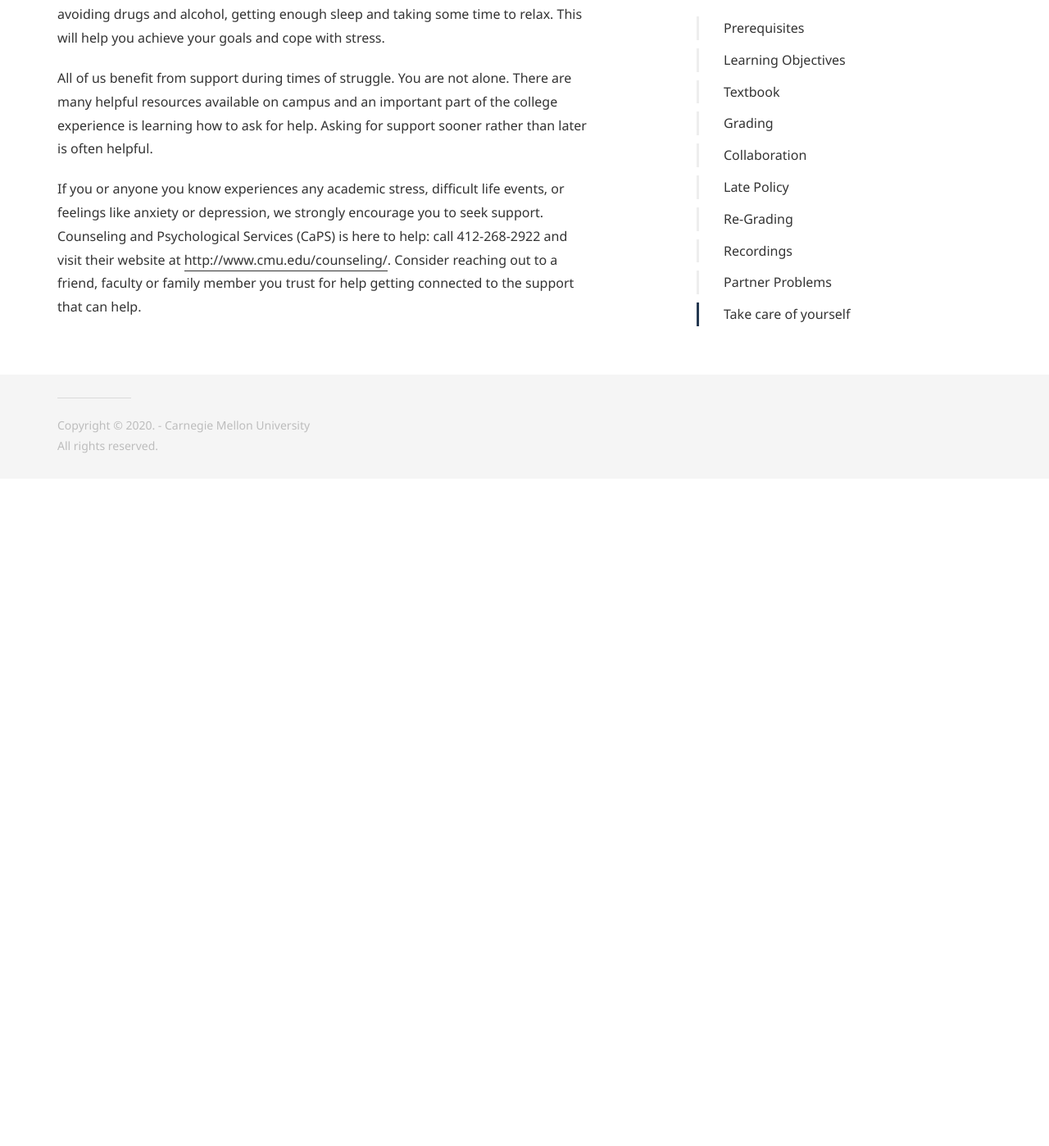
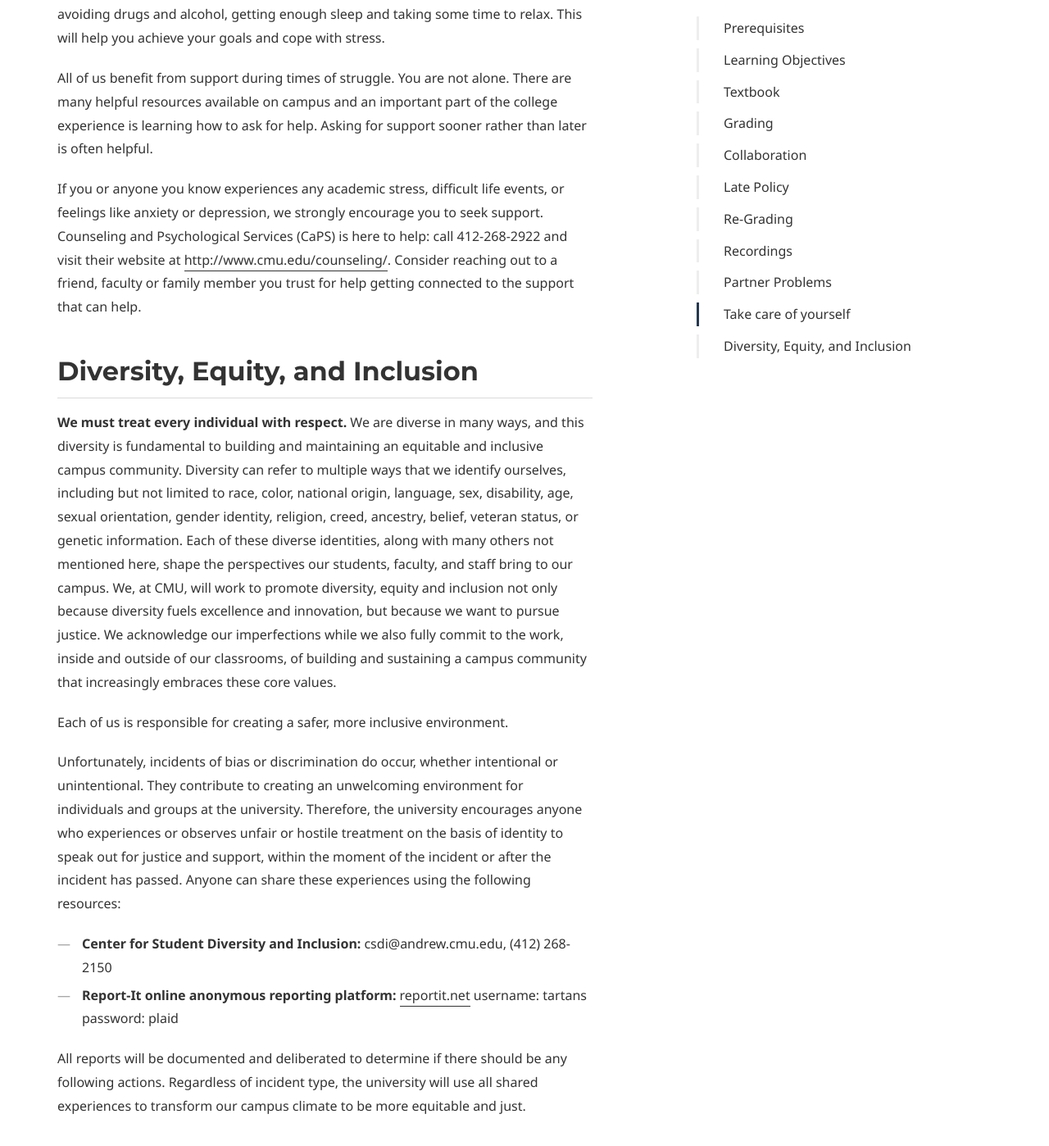
Before and after one commit to 15-440/website, a Jekyll site: the page built from syllabus.md, in a window 1280 px wide and 1400 px high, scrolled down 5742 px. Shown: the whole window at 82% size. Built offline with Jekyll 4.4.1, drawn with Linux system fonts in a browser that asks for light colours; before the commit the page ends 6326 px from its top, so only the background shows below that.

Commit message:
adding DEI statement

```diff
--- a/syllabus.md
+++ b/syllabus.md
@@ -124,3 +124,16 @@ Do your best to maintain a healthy lifestyle this semester by eating well, exerc
 All of us benefit from support during times of struggle. You are not alone. There are many helpful resources available on campus and an important part of the college experience is learning how to ask for help. Asking for support sooner rather than later is often helpful.
 
 If you or anyone you know experiences any academic stress, difficult life events, or feelings like anxiety or depression, we strongly encourage you to seek support. Counseling and Psychological Services (CaPS) is here to help: call 412-268-2922 and visit their website at [http://www.cmu.edu/counseling/](http://www.cmu.edu/counseling/). Consider reaching out to a friend, faculty or family member you trust for help getting connected to the support that can help.
+
+## Diversity, Equity, and Inclusion
+
+**We must treat every individual with respect.** We are diverse in many ways, and this diversity is fundamental to building and maintaining an equitable and inclusive campus community. Diversity can refer to multiple ways that we identify ourselves, including but not limited to race, color, national origin, language, sex, disability, age, sexual orientation, gender identity, religion, creed, ancestry, belief, veteran status, or genetic information. Each of these diverse identities, along with many others not mentioned here, shape the perspectives our students, faculty, and staff bring to our campus. We, at CMU, will work to promote diversity, equity and inclusion not only because diversity fuels excellence and innovation, but because we want to pursue justice. We acknowledge our imperfections while we also fully commit to the work, inside and outside of our classrooms, of building and sustaining a campus community that increasingly embraces these core values.
+
+Each of us is responsible for creating a safer, more inclusive environment.
+
+Unfortunately, incidents of bias or discrimination do occur, whether intentional or unintentional. They contribute to creating an unwelcoming environment for individuals and groups at the university. Therefore, the university encourages anyone who experiences or observes unfair or hostile treatment on the basis of identity to speak out for justice and support, within the moment of the incident or after the incident has passed. Anyone can share these experiences using the following resources:
+
+- **Center for Student Diversity and Inclusion:** csdi@andrew.cmu.edu, (412) 268-2150
+- **Report-It online anonymous reporting platform:** [reportit.net](http://www.reportit.net/) username: tartans password: plaid
+
+All reports will be documented and deliberated to determine if there should be any following actions. Regardless of incident type, the university will use all shared experiences to transform our campus climate to be more equitable and just.
```
